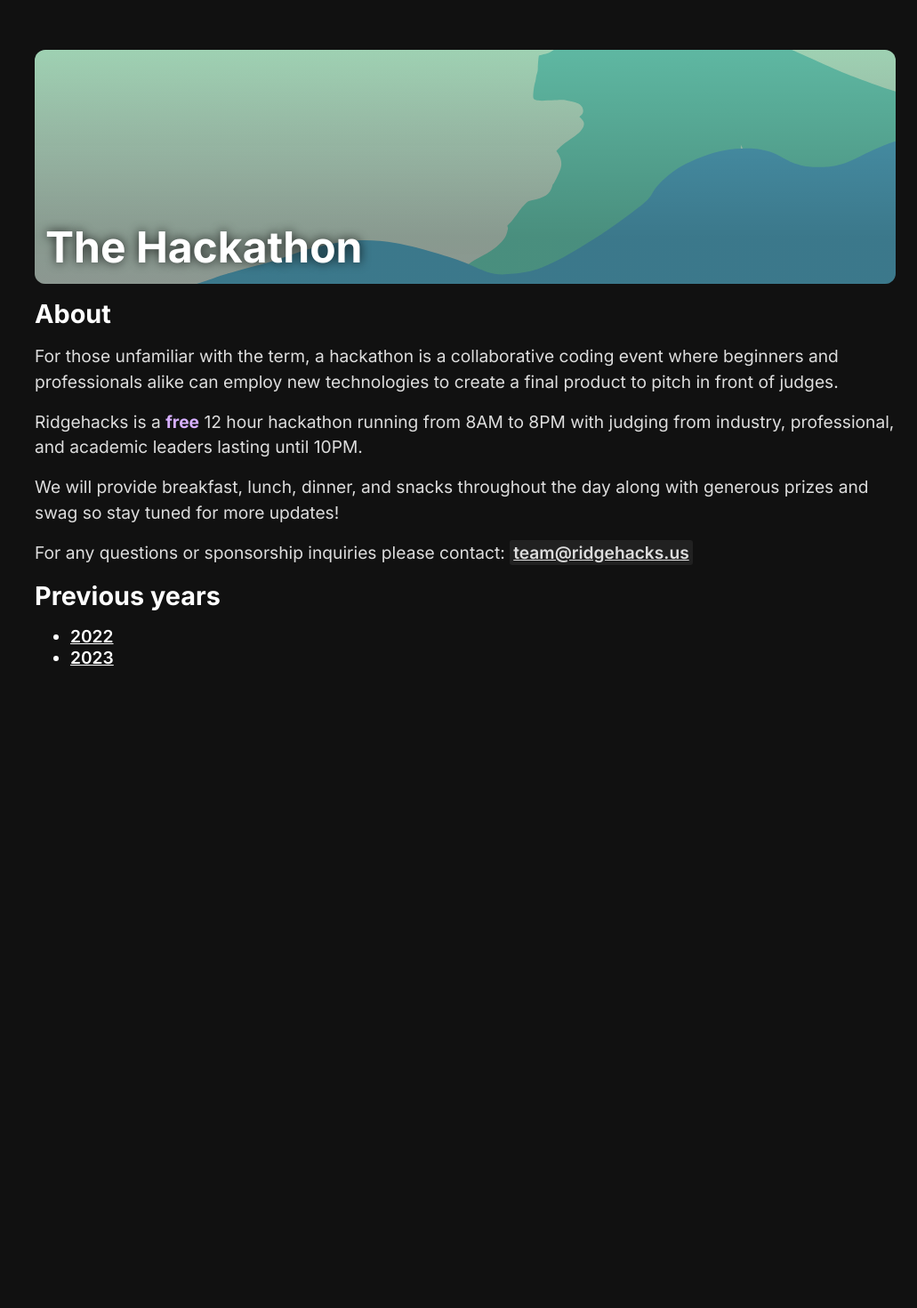
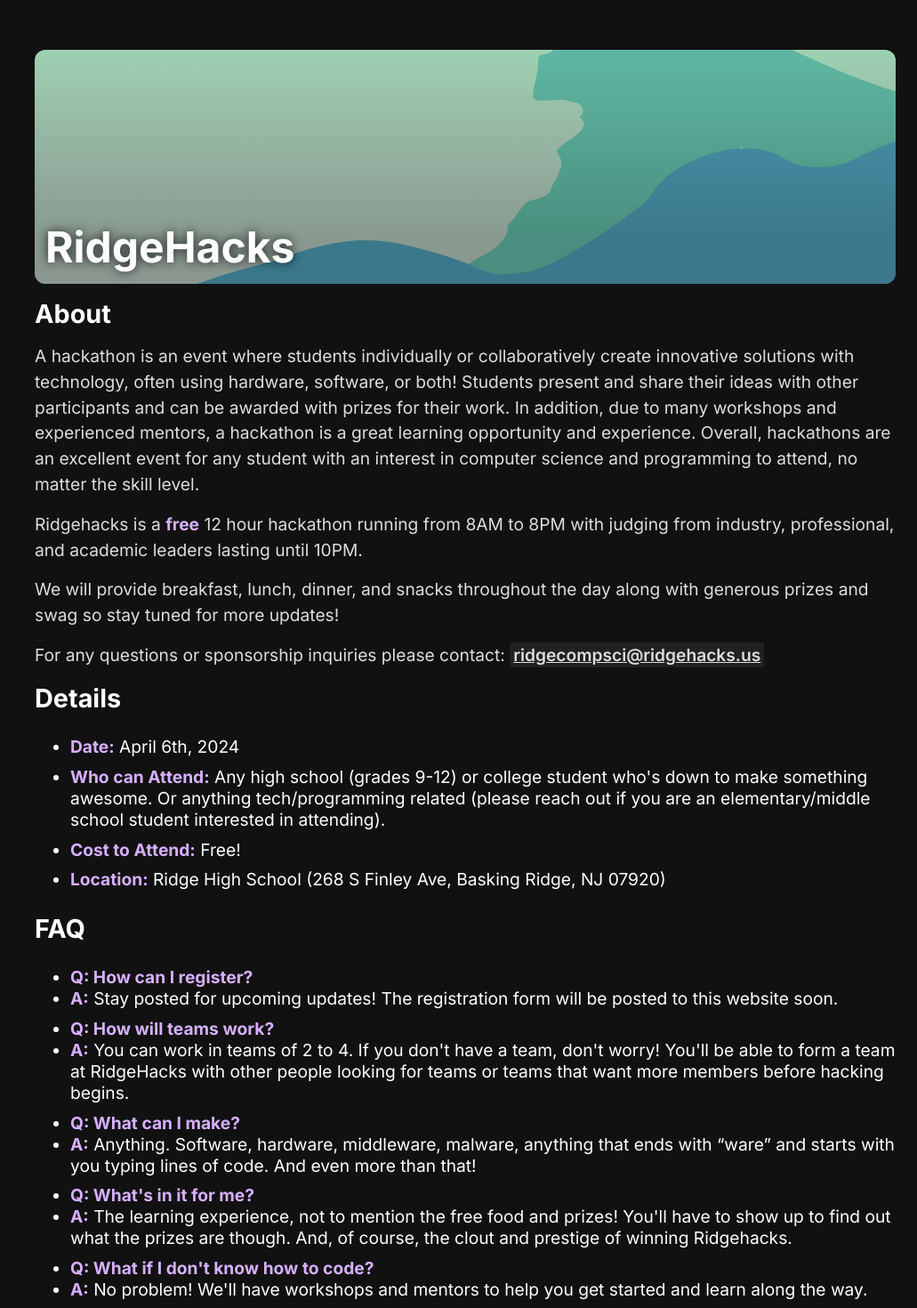
Before and after one commit to cyfinfaza/rcsc-website, a SvelteKit app: page /ridgehacks in a window 1280 px wide. Shown: the top 1470 px of the page at 89% size, without its empty margins (249-1280 px from the left). Before the commit the page ends 807 px from the top, so only its background shows below. Built offline with nearby package versions, Linux system fonts and the light colour scheme.

Commit message:
update ridgehacks section

```diff
--- a/src/routes/ridgehacks/+page.svelte
+++ b/src/routes/ridgehacks/+page.svelte
@@ -9,15 +9,16 @@
 	image="/images/ridgehacks_background_graphic.svg"
 />
 
-<HeaderWithImage imageSrc="/images/ridgehacks_background_graphic.svg">
-	The Hackathon
-</HeaderWithImage>
+<HeaderWithImage imageSrc="/images/ridgehacks_background_graphic.svg">RidgeHacks</HeaderWithImage>
 
 <h2>About</h2>
 <p>
-	For those unfamiliar with the term, a hackathon is a collaborative coding event where beginners
-	and professionals alike can employ new technologies to create a final product to pitch in front of
-	judges.
+	A hackathon is an event where students individually or collaboratively create innovative solutions
+	with technology, often using hardware, software, or both! Students present and share their ideas
+	with other participants and can be awarded with prizes for their work. In addition, due to many
+	workshops and experienced mentors, a hackathon is a great learning opportunity and experience.
+	Overall, hackathons are an excellent event for any student with an interest in computer science
+	and programming to attend, no matter the skill level.
 </p>
 <p>
 	Ridgehacks is a <strong>free</strong> 12 hour hackathon running from 8AM to 8PM with judging from industry,
@@ -29,10 +30,63 @@
 </p>
 <p>
 	For any questions or sponsorship inquiries please contact:
-	<a href="mailto:team@ridgehacks.us">team@ridgehacks.us</a>
+	<a href="mailto:ridgecompsci@ridgehacks.us">ridgecompsci@ridgehacks.us</a>
 </p>
+<h2>Details</h2>
+<ul class="margin-list">
+	<li>
+		<strong>Date:</strong> April 6th, 2024
+	</li>
+	<li>
+		<strong>Who can Attend:</strong> Any high school (grades 9-12) or college student who's down to make
+		something awesome. Or anything tech/programming related (please reach out if you are an elementary/middle
+		school student interested in attending).
+	</li>
+	<li>
+		<strong>Cost to Attend:</strong> Free!
+	</li>
+	<li>
+		<strong>Location:</strong> Ridge High School (268 S Finley Ave, Basking Ridge, NJ 07920)
+	</li>
+</ul>
+<h2>FAQ</h2>
+<ul class="margin-qna-list">
+	<li><strong>Q: How can I register?</strong></li>
+	<li>
+		<strong>A:</strong> Stay posted for upcoming updates! The registration form will be posted to this
+		website soon.
+	</li>
+	<li><strong>Q: How will teams work?</strong></li>
+	<li>
+		<strong>A:</strong> You can work in teams of 2 to 4. If you don't have a team, don't worry! You'll
+		be able to form a team at RidgeHacks with other people looking for teams or teams that want more
+		members before hacking begins.
+	</li>
+	<li>
+		<strong>Q: What can I make?</strong>
+	</li>
+	<li>
+		<strong>A:</strong> Anything. Software, hardware, middleware, malware, anything that ends with “ware”
+		and starts with you typing lines of code. And even more than that!
+	</li>
+	<li>
+		<strong>Q: What's in it for me?</strong>
+	</li>
+	<li>
+		<strong>A:</strong> The learning experience, not to mention the free food and prizes! You'll have
+		to show up to find out what the prizes are though. And, of course, the clout and prestige of winning
+		Ridgehacks.
+	</li>
+	<li>
+		<strong>Q: What if I don't know how to code?</strong>
+	</li>
+	<li>
+		<strong>A:</strong> No problem! We'll have workshops and mentors to help you get started and learn
+		along the way.
+	</li>
+</ul>
 <h2>Previous years</h2>
-<ul>
+<ul class="margin-list">
 	<li>
 		<a href="https://2022.ridgehacks.us">2022</a>
 	</li>
--- a/src/styles/global.scss
+++ b/src/styles/global.scss
@@ -110,3 +110,15 @@
 	color: inherit;
 	font-weight: 600;
 }
+
+.margin-list li {
+	margin: 0.5em 0;
+}
+
+.margin-qna-list li:nth-child(2n + 1) {
+	margin-top: 0.5em;
+}
+
+.margin-qna-list li:nth-child(2n) {
+	margin-bottom: 0.5em;
+}
```
